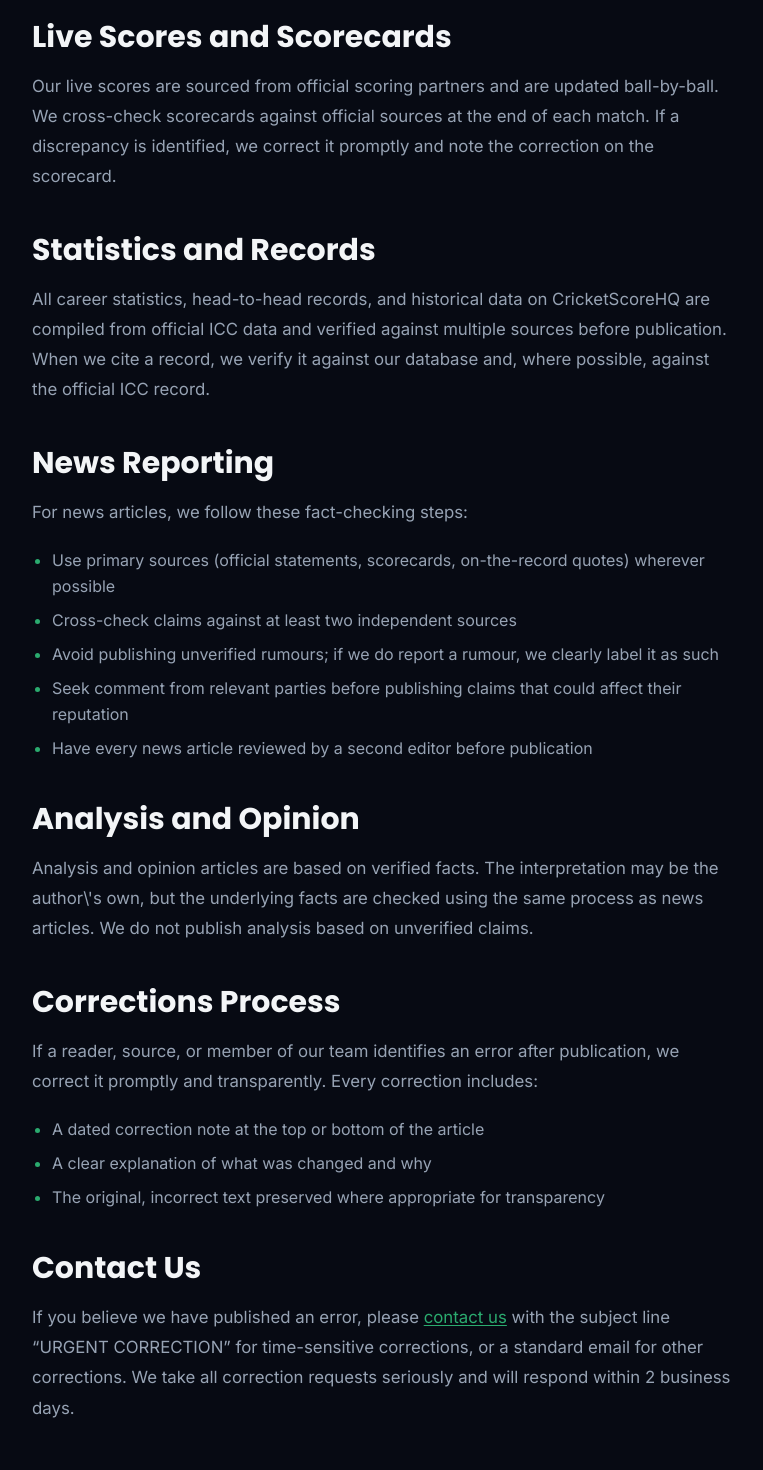
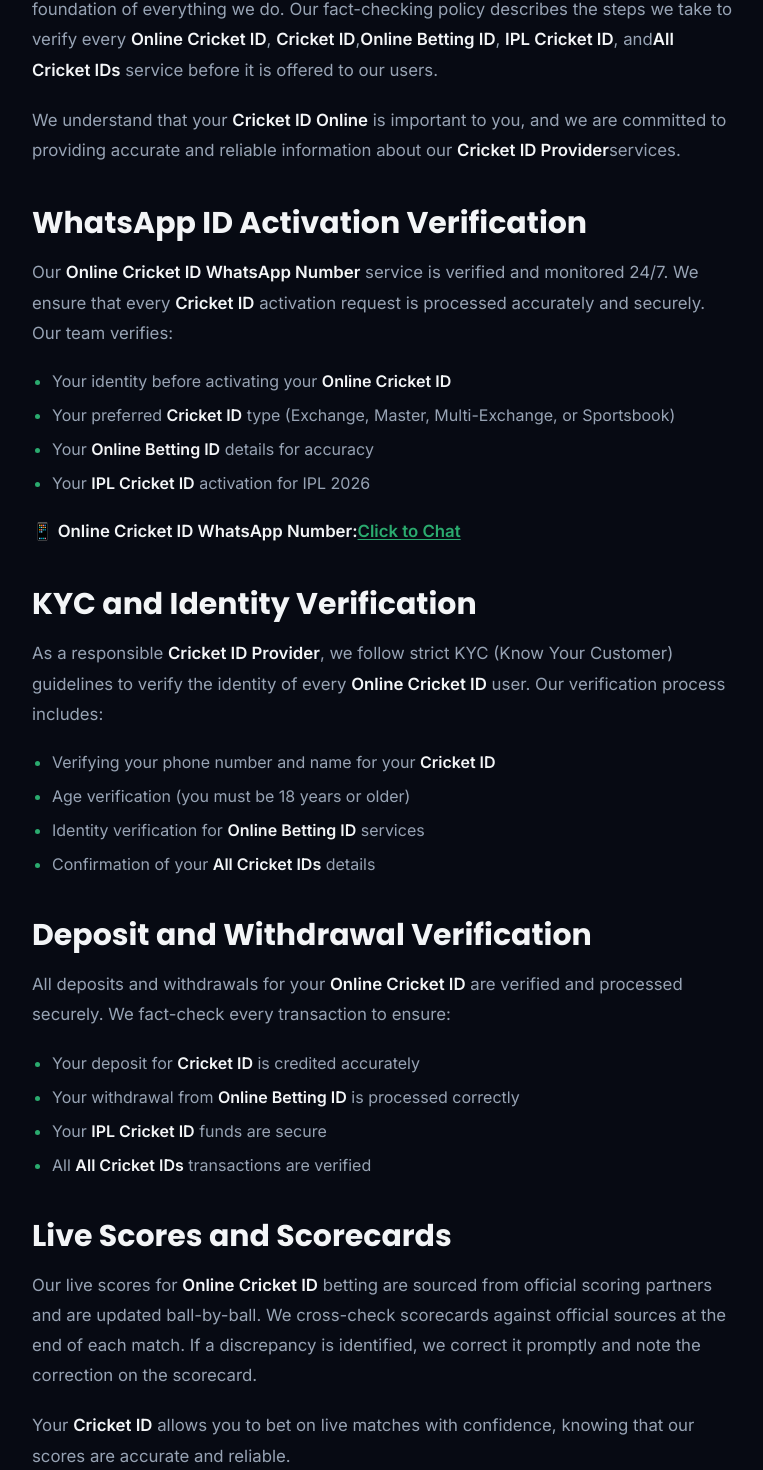
Before and after one commit to vsvivek2006/betiddd, a Next.js app: page /fact-checking-policy in a window 1280 px wide. Shown: the part 815-2285 px from the top of the page, without its empty margins (256-1019 px from the left). Built offline with nearby package versions, Linux system fonts and the light colour scheme.

Commit message:
Update Fact-Checking Policy page content and metadata

```diff
--- a/app/fact-checking-policy/page.tsx
+++ b/app/fact-checking-policy/page.tsx
@@ -1,67 +1,260 @@
 import type { Metadata } from 'next';
 import { buildMetadata } from '@/lib/seo';
 import LegalPageLayout from '@/components/layout/legal-page-layout';
+import Link from 'next/link';
 
+// ============================================
+// WHATSAPP LINK
+// ============================================
+const WHATSAPP_LINK = 'https://wa.link/onlinecricketid';
+const WHATSAPP_NUMBER = '+91XXXXXXXXXX'; // Replace with actual number
+
+// ============================================
+// METADATA WITH TARGET KEYWORDS
+// ============================================
 export const metadata: Metadata = buildMetadata({
-  title: 'Fact-Checking Policy',
-  description: 'CricketScoreHQ fact-checking policy: how we verify cricket scores, statistics, records, and news before publication.',
+  title: 'Online Cricket ID Fact-Checking Policy – Cricket ID Provider 2026',
+  description:
+    'Read our fact-checking policy for Online Cricket ID, Cricket ID & Online Betting ID services. Learn how we verify Cricket ID Provider information and All Cricket IDs.',
   path: '/fact-checking-policy',
+  keywords: [
+    'Online Cricket ID',
+    'Cricket ID',
+    'Online Betting ID',
+    'Online Cricket ID Whatsapp Number',
+    'Cricket Id Online',
+    'Best Online Cricket ID',
+    'Ipl Cricket Id',
+    'All cricket Id',
+    'Cricket Id Provider',
+    'Cricket ID Fact-Checking',
+    'Online Cricket ID Policy',
+  ],
 });
 
+// ============================================
+// MAIN COMPONENT
+// ============================================
 export default function FactCheckingPolicyPage() {
   return (
     <LegalPageLayout
-      title="Fact-Checking Policy"
-      description="How we verify every score, stat, and claim before publication."
+      title="Online Cricket ID Fact-Checking Policy"
+      description="How we verify every Online Cricket ID, Cricket ID, Online Betting ID, and Cricket ID Provider service before publication. Our commitment to accuracy for All Cricket IDs and IPL Cricket ID."
       breadcrumbName="Fact-Checking Policy"
-      lastUpdated="July 2025"
+      lastUpdated="August 2026"
     >
+      {/* ====== OUR COMMITMENT TO ACCURACY ====== */}
       <h2>Our Commitment to Accuracy</h2>
       <p>
-        CricketScoreHQ is a cricket information website, and accuracy is the foundation of everything we do. Our fact-checking policy describes the steps we take to verify every score, statistic, record, and news claim before it is published on our site.
+        <strong>Online Cricket ID Provider</strong> is a trusted <strong>Cricket ID Provider</strong>,
+        and accuracy is the foundation of everything we do. Our fact-checking policy describes the steps
+        we take to verify every <strong>Online Cricket ID</strong>, <strong>Cricket ID</strong>,
+        <strong>Online Betting ID</strong>, <strong>IPL Cricket ID</strong>, and
+        <strong>All Cricket IDs</strong> service before it is offered to our users.
+      </p>
+      <p>
+        We understand that your <strong>Cricket ID Online</strong> is important to you, and we are
+        committed to providing accurate and reliable information about our <strong>Cricket ID Provider</strong>
+        services.
       </p>
 
+      {/* ====== WHATSAPP ACTIVATION VERIFICATION ====== */}
+      <h2>WhatsApp ID Activation Verification</h2>
+      <p>
+        Our <strong>Online Cricket ID WhatsApp Number</strong> service is verified and monitored 24/7.
+        We ensure that every <strong>Cricket ID</strong> activation request is processed accurately and
+        securely. Our team verifies:
+      </p>
+      <ul>
+        <li>Your identity before activating your <strong>Online Cricket ID</strong></li>
+        <li>Your preferred <strong>Cricket ID</strong> type (Exchange, Master, Multi-Exchange, or Sportsbook)</li>
+        <li>Your <strong>Online Betting ID</strong> details for accuracy</li>
+        <li>Your <strong>IPL Cricket ID</strong> activation for IPL 2026</li>
+      </ul>
+      <p>
+        📱 <strong>Online Cricket ID WhatsApp Number:</strong>
+        <a
+          href={WHATSAPP_LINK}
+          target="_blank"
+          rel="noopener noreferrer"
+          className="text-primary font-semibold hover:underline"
+        >
+          Click to Chat
+        </a>
+      </p>
+
+      {/* ====== KYC AND VERIFICATION ====== */}
+      <h2>KYC and Identity Verification</h2>
+      <p>
+        As a responsible <strong>Cricket ID Provider</strong>, we follow strict KYC (Know Your Customer)
+        guidelines to verify the identity of every <strong>Online Cricket ID</strong> user. Our verification
+        process includes:
+      </p>
+      <ul>
+        <li>Verifying your phone number and name for your <strong>Cricket ID</strong></li>
+        <li>Age verification (you must be 18 years or older)</li>
+        <li>Identity verification for <strong>Online Betting ID</strong> services</li>
+        <li>Confirmation of your <strong>All Cricket IDs</strong> details</li>
+      </ul>
+
+      {/* ====== DEPOSIT AND WITHDRAWAL VERIFICATION ====== */}
+      <h2>Deposit and Withdrawal Verification</h2>
+      <p>
+        All deposits and withdrawals for your <strong>Online Cricket ID</strong> are verified and
+        processed securely. We fact-check every transaction to ensure:
+      </p>
+      <ul>
+        <li>Your deposit for <strong>Cricket ID</strong> is credited accurately</li>
+        <li>Your withdrawal from <strong>Online Betting ID</strong> is processed correctly</li>
+        <li>Your <strong>IPL Cricket ID</strong> funds are secure</li>
+        <li>All <strong>All Cricket IDs</strong> transactions are verified</li>
+      </ul>
+
+      {/* ====== LIVE SCORES AND SCORECARDS ====== */}
       <h2>Live Scores and Scorecards</h2>
       <p>
-        Our live scores are sourced from official scoring partners and are updated ball-by-ball. We cross-check scorecards against official sources at the end of each match. If a discrepancy is identified, we correct it promptly and note the correction on the scorecard.
+        Our live scores for <strong>Online Cricket ID</strong> betting are sourced from official
+        scoring partners and are updated ball-by-ball. We cross-check scorecards against official sources
+        at the end of each match. If a discrepancy is identified, we correct it promptly and note the
+        correction on the scorecard.
+      </p>
+      <p>
+        Your <strong>Cricket ID</strong> allows you to bet on live matches with confidence, knowing that
+        our scores are accurate and reliable.
       </p>
 
+      {/* ====== STATISTICS AND RECORDS ====== */}
       <h2>Statistics and Records</h2>
       <p>
-        All career statistics, head-to-head records, and historical data on CricketScoreHQ are compiled from official ICC data and verified against multiple sources before publication. When we cite a record, we verify it against our database and, where possible, against the official ICC record.
+        All career statistics, head-to-head records, and historical data on <strong>Online Cricket ID
+        Provider</strong> are compiled from official ICC data and verified against multiple sources
+        before publication. When we cite a record, we verify it against our database and, where possible,
+        against the official ICC record.
+      </p>
+      <p>
+        Our <strong>Best Online Cricket ID</strong> service uses these verified statistics to provide
+        you with accurate betting information.
       </p>
 
-      <h2>News Reporting</h2>
+      {/* ====== PROVIDER REVIEWS AND RATINGS ====== */}
+      <h2>Provider Reviews and Ratings</h2>
       <p>
-        For news articles, we follow these fact-checking steps:
+        Our reviews of <strong>Cricket ID Providers</strong> are fact-checked and based on real user
+        experiences. We verify:
       </p>
       <ul>
-        <li>Use primary sources (official statements, scorecards, on-the-record quotes) wherever possible</li>
-        <li>Cross-check claims against at least two independent sources</li>
-        <li>Avoid publishing unverified rumours; if we do report a rumour, we clearly label it as such</li>
-        <li>Seek comment from relevant parties before publishing claims that could affect their reputation</li>
-        <li>Have every news article reviewed by a second editor before publication</li>
+        <li>Withdrawal speed claims for each <strong>Online Cricket ID</strong> provider</li>
+        <li>Minimum deposit requirements for <strong>Cricket ID Online</strong></li>
+        <li>Payment methods accepted for <strong>All Cricket IDs</strong></li>
+        <li>Customer support responsiveness and quality</li>
+        <li>KYC compliance for <strong>IPL Cricket ID</strong> providers</li>
       </ul>
 
-      <h2>Analysis and Opinion</h2>
-      <p>
-        Analysis and opinion articles are based on verified facts. The interpretation may be the author\'s own, but the underlying facts are checked using the same process as news articles. We do not publish analysis based on unverified claims.
-      </p>
-
+      {/* ====== CORRECTIONS PROCESS ====== */}
       <h2>Corrections Process</h2>
       <p>
-        If a reader, source, or member of our team identifies an error after publication, we correct it promptly and transparently. Every correction includes:
+        If a reader, source, or member of our team identifies an error after publication, we correct it
+        promptly and transparently. Every correction includes:
       </p>
       <ul>
         <li>A dated correction note at the top or bottom of the article</li>
         <li>A clear explanation of what was changed and why</li>
         <li>The original, incorrect text preserved where appropriate for transparency</li>
       </ul>
+      <p>
+        For corrections to <strong>Online Cricket ID</strong> activation issues,
+        <strong>Cricket ID</strong> transaction errors, or <strong>Online Betting ID</strong>
+        disputes, please contact our support team immediately.
+      </p>
 
+      {/* ====== CONTACT US ====== */}
       <h2>Contact Us</h2>
       <p>
-        If you believe we have published an error, please <a href="/contact">contact us</a> with the subject line &ldquo;URGENT CORRECTION&rdquo; for time-sensitive corrections, or a standard email for other corrections. We take all correction requests seriously and will respond within 2 business days.
+        If you believe we have published an error, or if you have questions about our
+        <strong>Online Cricket ID</strong> services, <strong>Cricket ID Provider</strong> policies,
+        or <strong>All Cricket IDs</strong> offerings, please contact us:
       </p>
+      <ul>
+        <li>
+          📱 <strong>Online Cricket ID WhatsApp Number:</strong>
+          <a
+            href={WHATSAPP_LINK}
+            target="_blank"
+            rel="noopener noreferrer"
+            className="text-primary font-semibold hover:underline"
+          >
+            Click to Chat
+          </a>
+        </li>
+        <li>
+          📧 <strong>Email:</strong>
+          <a href="mailto:support@onlinecricketid.com" className="text-primary hover:underline">
+            support@onlinecricketid.com
+          </a>
+        </li>
+        <li>
+          📍 <strong>Contact Page:</strong>
+          <Link href="/contact" className="text-primary hover:underline">
+            Contact Us
+          </Link>
+        </li>
+      </ul>
+
+      {/* ====== WHATSAPP CTA ====== */}
+      <div style={{
+        marginTop: '2rem',
+        padding: '1.5rem',
+        backgroundColor: '#f0fdf4',
+        borderRadius: '0.75rem',
+        border: '1px solid #86efac',
+      }}>
+        <h3 style={{ fontSize: '1.125rem', fontWeight: 'bold', marginBottom: '0.5rem' }}>
+          🏏 Get Your Online Cricket ID Now!
+        </h3>
+        <p style={{ color: '#6b7280', marginBottom: '0.75rem' }}>
+          Contact us on WhatsApp for instant activation of your <strong>Online Cricket ID</strong>,
+          <strong>IPL Cricket ID</strong> & <strong>All Cricket IDs</strong>. We verify every ID
+          before activation.
+        </p>
+        <a
+          href={WHATSAPP_LINK}
+          target="_blank"
+          rel="noopener noreferrer"
+          style={{
+            display: 'inline-flex',
+            alignItems: 'center',
+            gap: '0.5rem',
+            backgroundColor: '#16a34a',
+            color: 'white',
+            padding: '0.75rem 1.5rem',
+            borderRadius: '0.5rem',
+            fontWeight: '600',
+            textDecoration: 'none',
+          }}
+        >
+          📱 Chat on WhatsApp – Get ID Now
+        </a>
+        <p style={{ fontSize: '0.75rem', color: '#6b7280', marginTop: '0.5rem' }}>
+          ⏱️ Instant Activation • ₹100 Minimum Deposit • 24/7 Support
+        </p>
+      </div>
+
+      {/* ====== KEYWORD SUMMARY ====== */}
+      <div style={{
+        marginTop: '2rem',
+        padding: '1rem',
+        backgroundColor: '#f3f4f6',
+        borderRadius: '0.5rem',
+        fontSize: '0.75rem',
+        color: '#6b7280',
+      }}>
+        <p>
+          <strong>Keywords:</strong> Online Cricket ID, Cricket ID, Online Betting ID,
+          Online Cricket ID Whatsapp Number, Cricket Id Online, Best Online Cricket ID,
+          Ipl Cricket Id, All cricket Id, Cricket Id Provider, Cricket ID Fact-Checking,
+          Online Cricket ID Policy
+        </p>
+      </div>
     </LegalPageLayout>
   );
 }
```
